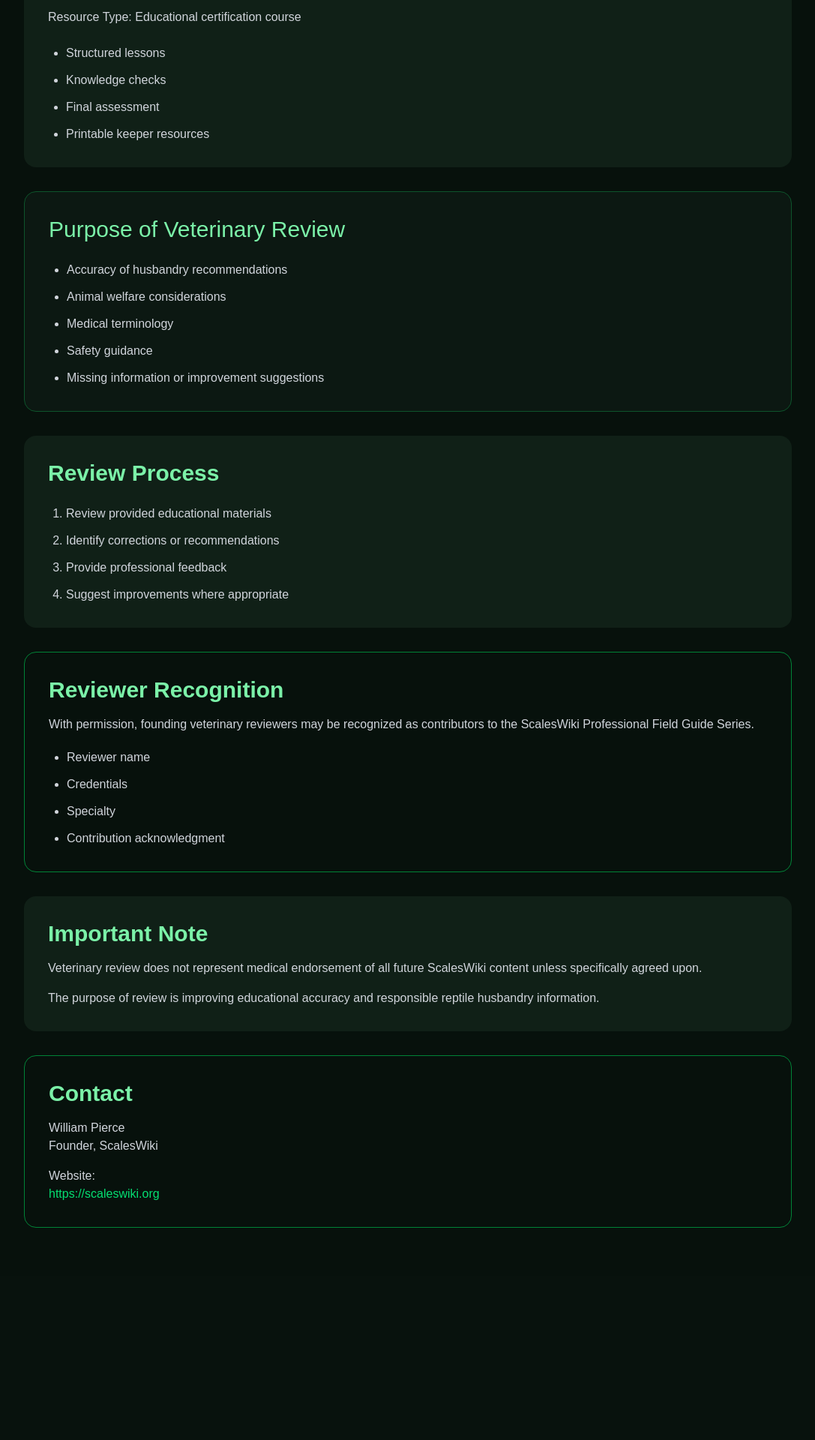
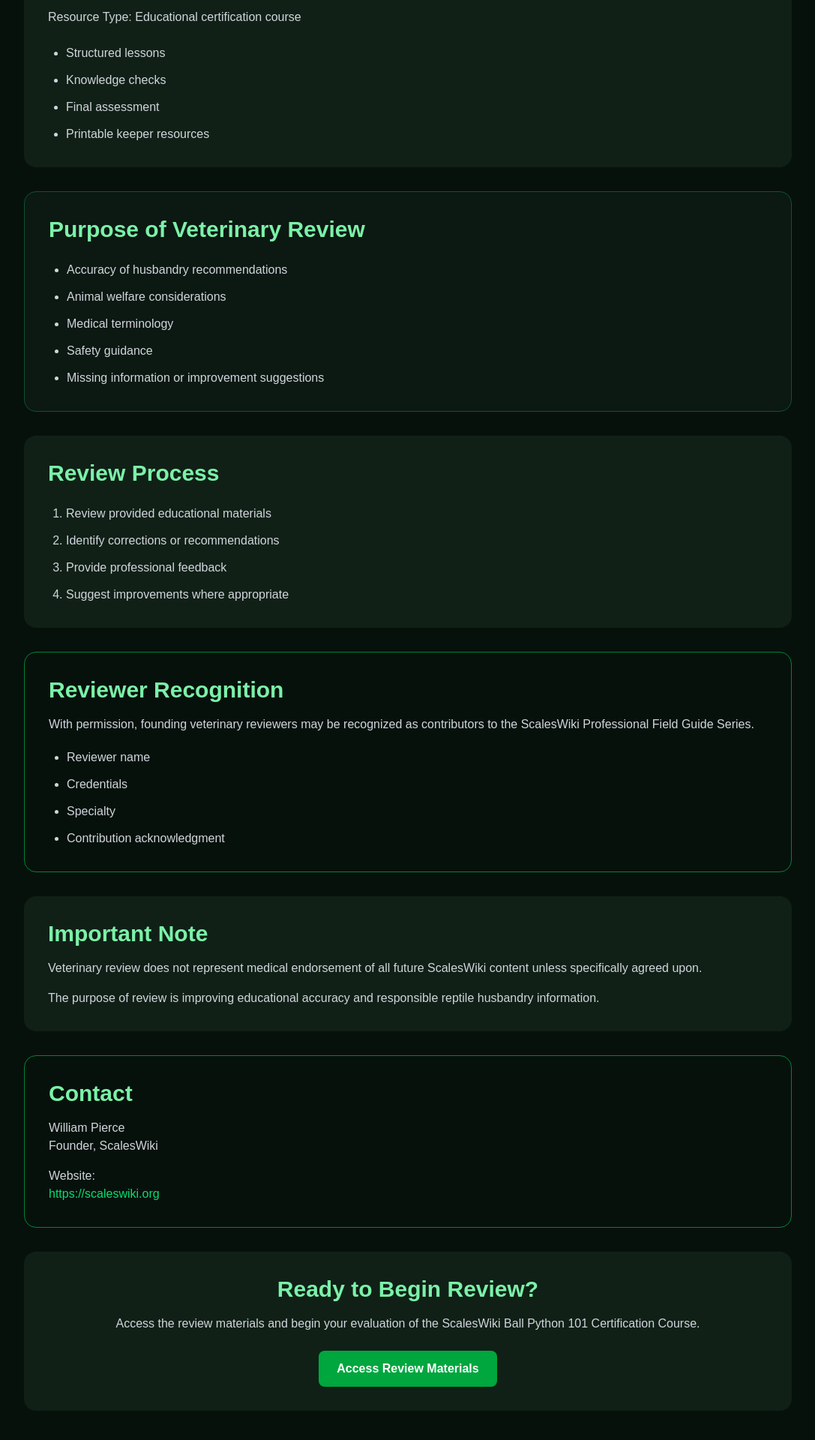
Before and after one commit to scalesandtailsrescue72-star/scaleswiki, a Next.js app: page /founding-veterinary-review-packet in a window 1280 px wide. Shown: the part 673-2593 px from the top of the page at 75% size, without its empty margins (96-1183 px from the left). Before the commit the page ends 2374 px from the top, so only its background shows below. Built offline with nearby package versions, Linux system fonts and the light colour scheme.

Commit message:
Add reviewer access button to veterinary packet

```diff
--- a/app/founding-veterinary-review-packet/page.tsx
+++ b/app/founding-veterinary-review-packet/page.tsx
@@ -1,3 +1,5 @@
+import Link from "next/link";
+
 export default function FoundingVeterinaryReviewPacketPage() {
   return (
     <main className="min-h-screen bg-[#07110C] px-6 py-16 text-gray-200">
@@ -66,7 +68,7 @@ export default function FoundingVeterinaryReviewPacketPage() {
 
 
         <section className="mt-8 rounded-2xl border border-green-900 bg-[#0C1812] p-8">
-          <h2 className="text-3xl bold text-green-300">
+          <h2 className="text-3xl font-bold text-green-300">
             Purpose of Veterinary Review
           </h2>
 
@@ -146,6 +148,7 @@ export default function FoundingVeterinaryReviewPacketPage() {
           <p className="mt-4 text-gray-300">
             Website:
             <br />
+
             <a
               href="https://scaleswiki.org"
               target="_blank"
@@ -157,6 +160,28 @@ export default function FoundingVeterinaryReviewPacketPage() {
           </p>
         </section>
 
+
+        <section className="mt-8 rounded-2xl bg-[#102017] p-8 text-center">
+
+          <h2 className="text-3xl font-bold text-green-300">
+            Ready to Begin Review?
+          </h2>
+
+          <p className="mt-4 text-gray-300">
+            Access the review materials and begin your evaluation of the
+            ScalesWiki Ball Python 101 Certification Course.
+          </p>
+
+          <Link
+            href="/veterinary-review/access"
+            className="mt-6 inline-block rounded-lg bg-green-600 px-6 py-3 font-semibold text-white hover:bg-green-700"
+          >
+            Access Review Materials
+          </Link>
+
+        </section>
+
+
       </div>
     </main>
   );
```
